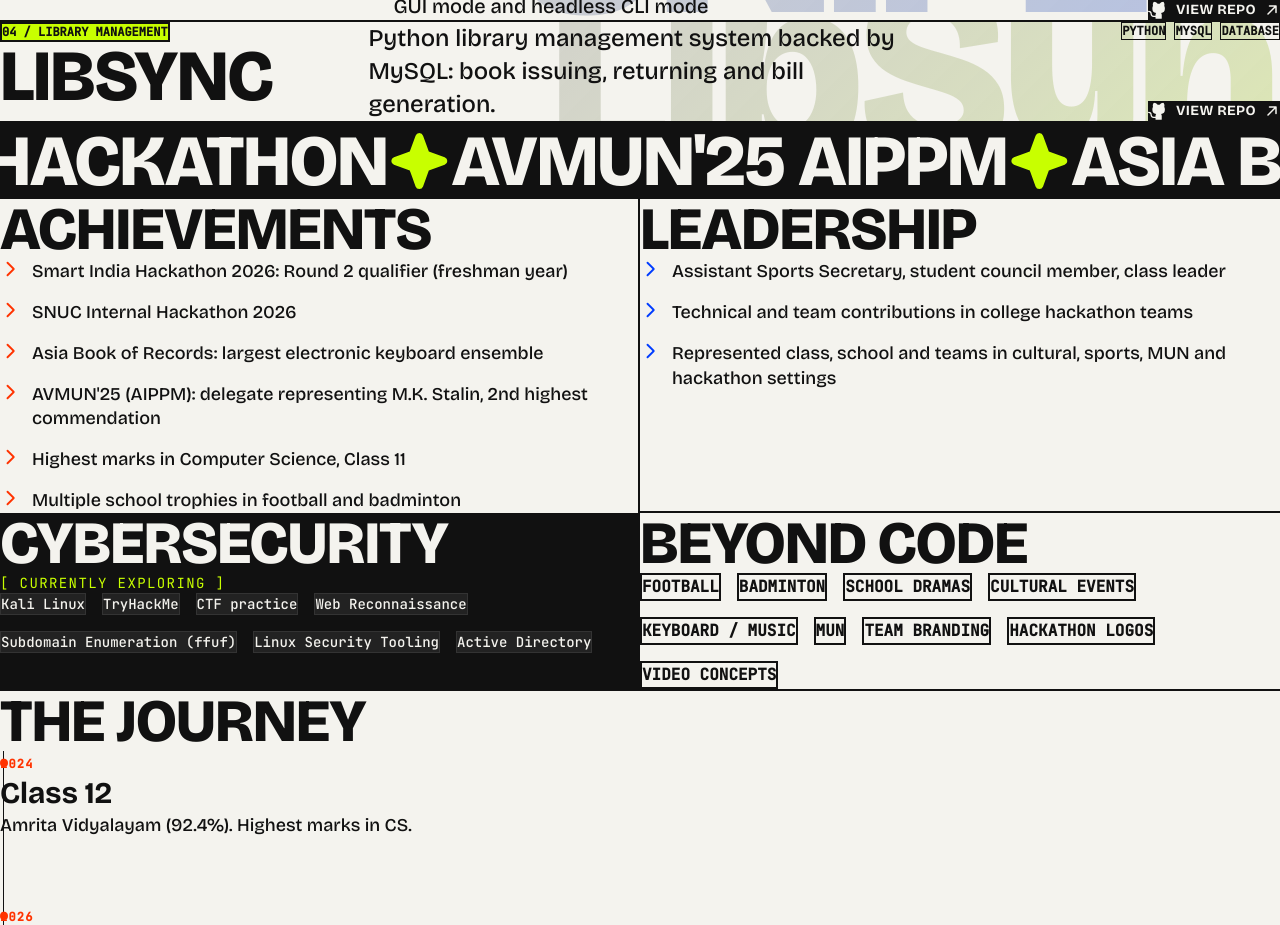
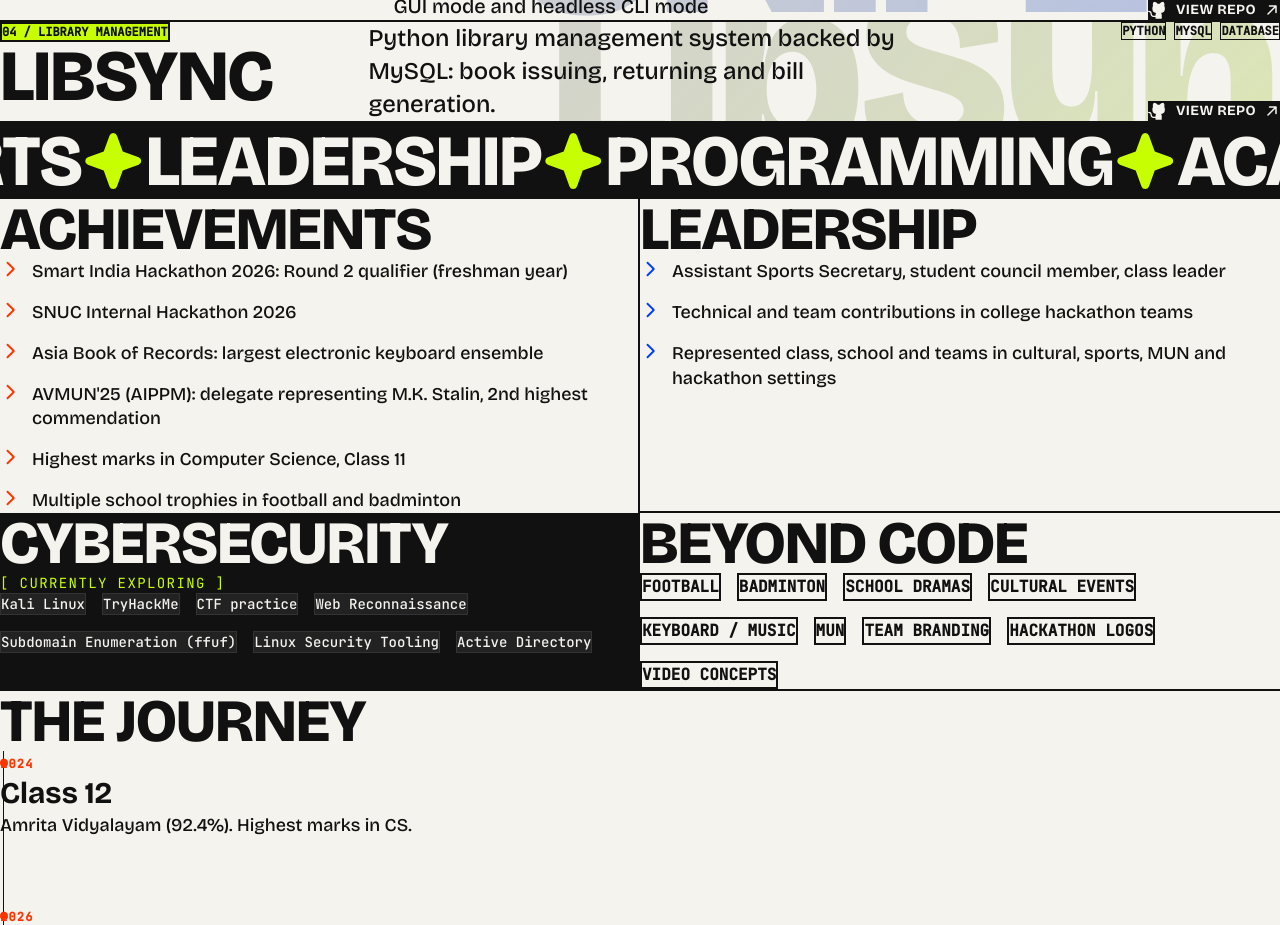
Before and after one commit to Sangeeth-Roshan/portfolio, a React (Vite) app: page / in a window 1280 px wide. Shown: the part 8080-9005 px from the top of the page. Built offline with nearby package versions, Linux system fonts and the light colour scheme.

Commit message:
Build V2.2

```diff
--- a/src/components/MarqueeBanner.jsx
+++ b/src/components/MarqueeBanner.jsx
@@ -1,15 +1,10 @@
 import { StarFour } from "@phosphor-icons/react";
 
 const items = [
-  "Smart India Hackathon 2026",
-  "SNUC Internal Hackathon",
-  "AVMUN'25 AIPPM",
-  "Asia Book of Records",
-  "Assistant Sports Secretary",
-  "Student Council",
-  "Class Leader",
-  "Public Speaking",
-  "Stage Presence"
+  "Academics",
+  "Sports",
+  "Leadership",
+  "Programming"
 ];
 
 export function MarqueeBanner() {
--- a/src/index.css
+++ b/src/index.css
@@ -82,5 +82,5 @@
   100% { transform: translateX(-50%); }
 }
 .animate-marquee {
-  animation: marquee 60s linear infinite;
+  animation: marquee 40s linear infinite;
 }
```
